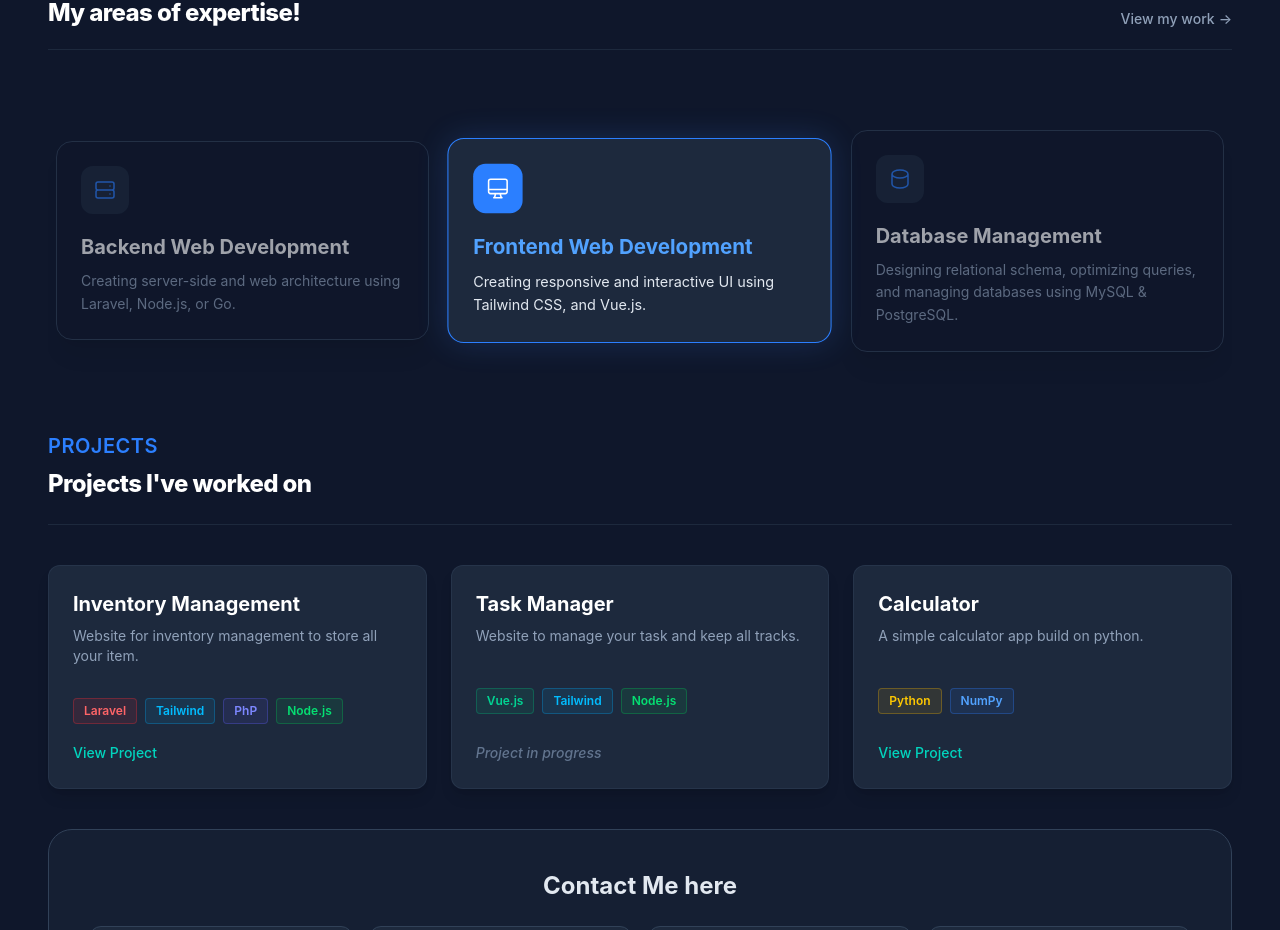
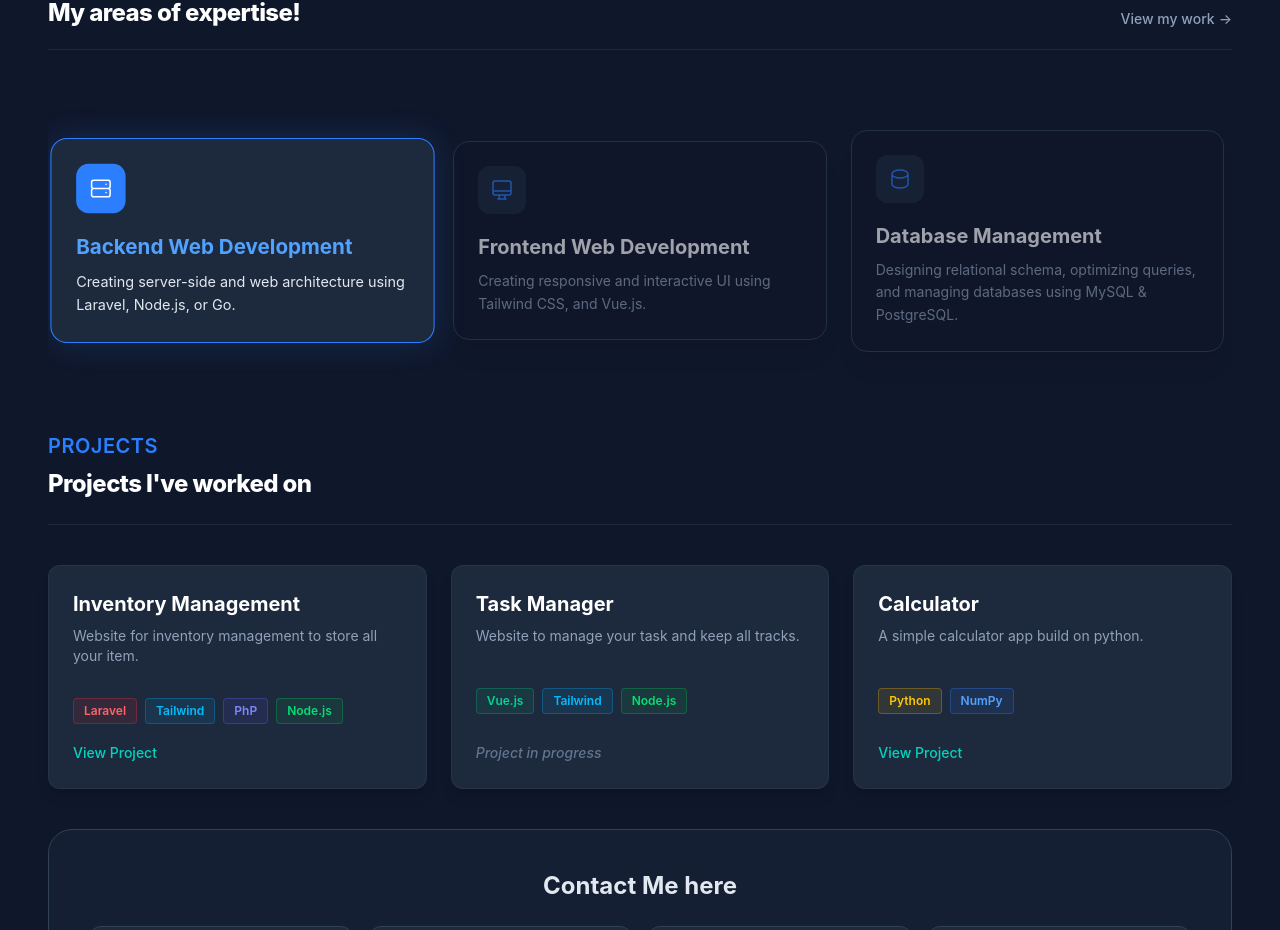
Before and after one commit to Ravelery/profile, a Vue app: page / in a window 1280 px wide. Shown: the part 2593-3523 px from the top of the page. Built offline with nearby package versions, Linux system fonts and the light colour scheme; grey boxes are pictures that could not be loaded.

Commit message:
rework... again

```diff
--- a/src/components/Service.vue
+++ b/src/components/Service.vue
@@ -1,7 +1,7 @@
 <script setup>
 import { ref, nextTick } from 'vue'
 
-const activeService = ref(2)
+const activeService = ref(1)
 
 const services = ref([
   {
```
